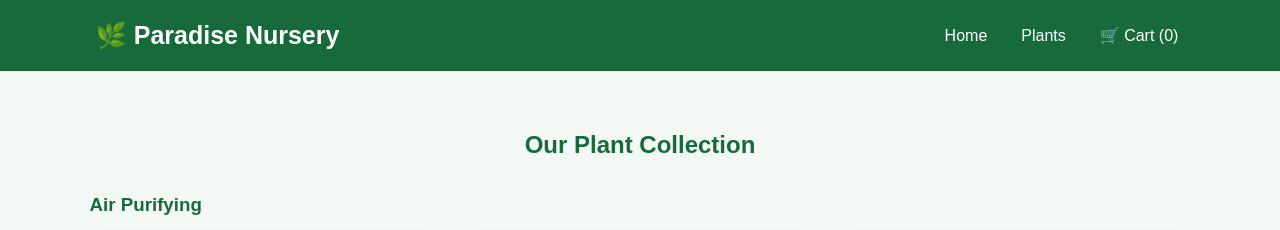
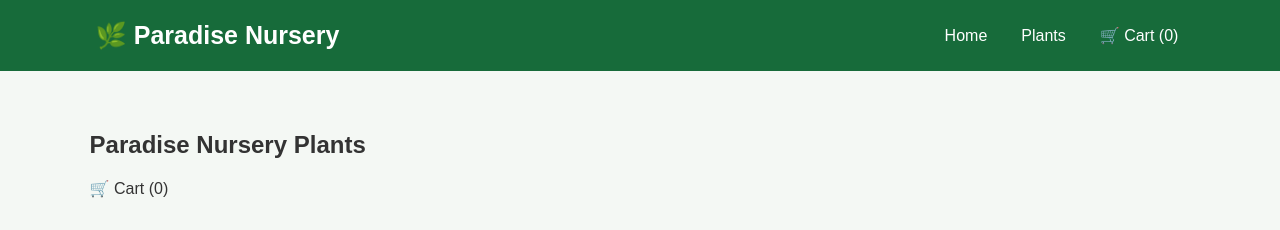
Before and after one commit to zakria12-cyber/e-plantShopping, a React (Vite) app: page / in a window 1280 px wide. Both pictures are taken after a click on the button "Plants". Shown: the top 230 px of the page. Built offline with nearby package versions, Linux system fonts and the light colour scheme.

Commit message:
Add cart quantity indicator and dynamic cart count

```diff
--- a/src/ProductList.jsx
+++ b/src/ProductList.jsx
@@ -25,31 +25,31 @@ const plants = [
 function ProductList() {
   const dispatch = useDispatch();
   const cartItems = useSelector((state) => state.cart.items);
+  const cartQuantity = cartItems.reduce((total, item) => total + item.quantity, 0);
   const categories = ["Air Purifying", "Succulents", "Tropical Plants"];
 
   return (
     <section className="products">
-      <h2>Our Plant Collection</h2>
-
+      <div className="product-navbar">
+        <h2>Paradise Nursery Plants</h2>
+        <div className="cart-indicator">🛒 Cart ({cartQuantity})</div>
+      </div>
       {categories.map((category) => (
         <div key={category}>
           <h3 className="category-title">{category}</h3>
           <div className="plant-grid">
-            {plants
-              .filter((plant) => plant.category === category)
-              .map((plant) => {
-                const inCart = cartItems.some((item) => item.id === plant.id);
-
+            {plants.filter((plant) => plant.category === category).map((plant) => {
+              const cartItem = cartItems.find((item) => item.id === plant.id);
               return (
                 <div className="plant-card" key={plant.id}>
                   <img src={plant.image} alt={plant.name} />
                   <h3>{plant.name}</h3>
                   <p>${plant.price}</p>
                   <button
-                      disabled={inCart}
+                    disabled={Boolean(cartItem)}
                     onClick={() => dispatch(addItem(plant))}
                   >
-                      {inCart ? "Added to Cart" : "Add to Cart"}
+                    {cartItem ? `Added (${cartItem.quantity})` : "Add to Cart"}
                   </button>
                 </div>
               );
```
Lines whose indentation alone changed are shown as unchanged.
